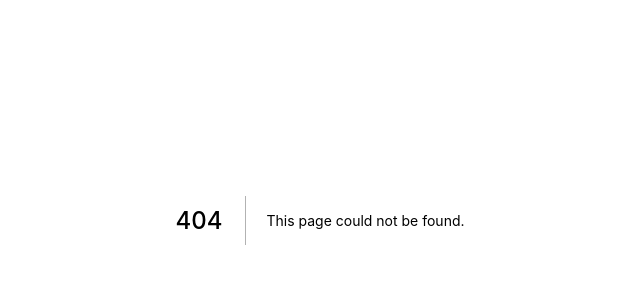
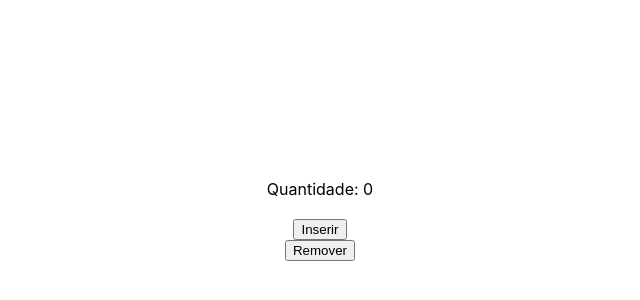
Before and after one commit to brn-borges/web-20221-n, a Next.js app in the folder proj_aulas/projeto003/: page /atividade01 in a window 1280 px wide. Before the commit this address had no page. Shown: the part 180-480 px from the top of the page, without its empty margins (320-960 px from the left). Built offline with nearby package versions, Linux system fonts and the light colour scheme.

Commit message:
Atividade 01 - 2 Bimestre

```diff
--- /dev/null
+++ b/proj_aulas/projeto003/pages/atividade01.jsx
@@ -0,0 +1,24 @@
+import {useState} from 'react';
+export default function inicio(){
+    const [quantidade, setQuantidade] = useState(0)
+
+    const inserir = () => {
+        setQuantidade(anterior => anterior + 1)
+    }
+
+    const remover = () => {
+        if (quantidade> 0){
+            setQuantidade(anterior => anterior - 1)
+        }
+    }
+
+    const complemento = (
+        <div style={{height: "100vh", display: "flex", flexDirection: "column", justifyContent: "center", alignItems: "center"}}>
+            <label >Quantidade: {quantidade}</label>
+            <br />
+            <input type="button" id="btnAdd" value="Inserir" onClick={inserir} />
+            <input type="button" id="btnRem" value="Remover" onClick={remover} />
+        </div>
+    )
+    return complemento
+}
```
